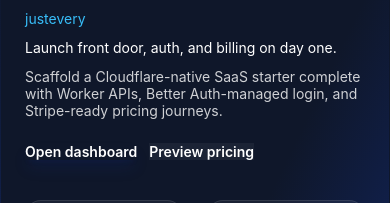
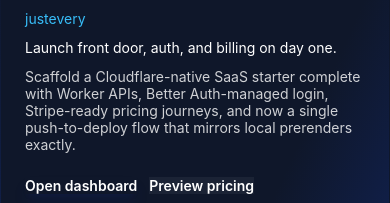
Before and after one commit to just-every/skill, a React Native app in the folder apps/web/: screen / in a window 390 px wide. Shown: the part 277-480 px from the top of the page. Built offline with nearby package versions, Linux system fonts and the light colour scheme; no server answers.

Commit message:
feat(web): highlight deploy parity

```diff
--- a/apps/web/src/pages/Home.tsx
+++ b/apps/web/src/pages/Home.tsx
@@ -83,7 +83,8 @@
             Launch front door, auth, and billing on day one.
           </Typography>
           <Typography variant="body" className="text-white/80 max-w-2xl">
-            Scaffold a Cloudflare-native SaaS starter complete with Worker APIs, Better Auth-managed login, and Stripe-ready pricing journeys.
+            Scaffold a Cloudflare-native SaaS starter complete with Worker APIs, Better Auth-managed login, Stripe-ready pricing journeys,
+            and now a single push-to-deploy flow that mirrors local prerenders exactly.
           </Typography>
         </CardHeader>
 
```
